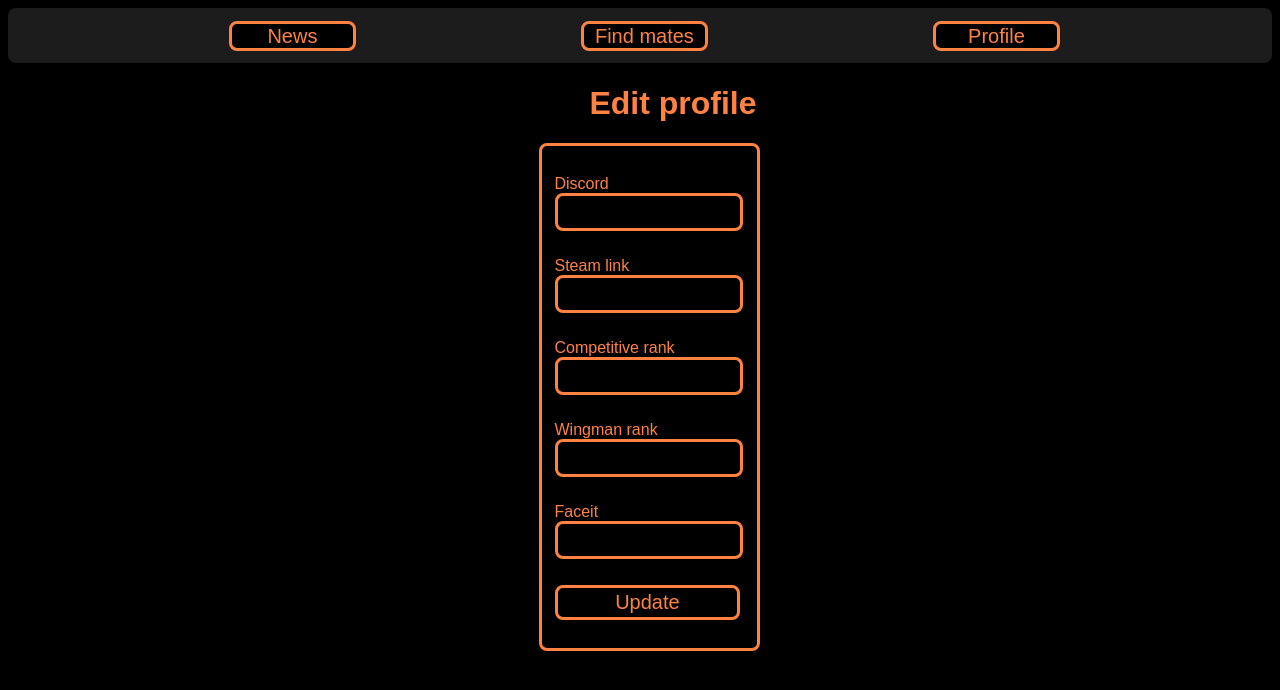
After one commit to ka1ju/FindMates, a Flask app: template templates/edit.html in a window 1280 px wide. The commit adds this page. Shown: the top 690 px of the page. Run offline with Flask 2, Linux system fonts and the light colour scheme; the template is opened without the code that fills it: values that come from a table or form of the project are taken from there, others are empty; some libraries are stand-ins or nearby versions.

Commit message:
Added much trash and changed something

```diff
--- a/forms/user.py
+++ b/forms/user.py
@@ -28,3 +28,12 @@ class NewsForm(FlaskForm):
     content = TextAreaField('Content', validators=[DataRequired()])
     photo = FileField('Image')
     submit = SubmitField('Add')
+
+
+class EditForm(FlaskForm):
+    discord = StringField('Discord', validators=[DataRequired()])
+    steam = StringField('Steam link', validators=[DataRequired()])
+    competitive_rank = StringField('Competitive rank', validators=[DataRequired()])
+    wingman_rank = StringField('Wingman rank', validators=[DataRequired()])
+    faceit = IntegerField('Faceit', validators=[DataRequired()])
+    submit = SubmitField('Update')
--- a/main.py
+++ b/main.py
@@ -4,7 +4,7 @@ from flask_login import LoginManager, login_user, current_user, logout_user
 from data import db_session
 from data.news import News
 from data.users import User
-from forms.user import LoginForm, NewsForm, RegisterForm
+from forms.user import LoginForm, NewsForm, RegisterForm, EditForm
 from werkzeug.utils import secure_filename
 
 app = Flask('__name__')
--- /dev/null
+++ b/templates/edit.html
@@ -0,0 +1,57 @@
+{% extends "base.html" %}
+
+{% block title %}
+<title>
+    Edit profile
+</title>
+{% endblock %}
+
+
+{% block content %}
+<h1 style="margin-left: 46%">Edit profile</h1>
+<form action="" method="get" class="full_register_form">
+    {{ form.hidden_tag() }}
+    <p>
+        {{ form.discord.label }}<br>
+        {{ form.discord(class="form-control login_inputs") }}<br>
+        {% for error in form.discord.errors %}
+            <p class="alert alert-danger" role="alert">
+                {{ error }}
+            </p>
+    {% endfor %}
+    <p>
+        {{ form.steam.label }}<br>
+        {{ form.steam(class="form-control login_inputs") }}<br>
+        {% for error in form.steam.errors %}
+            <p class="alert alert-danger" role="alert">
+                {{ error }}
+            </p>
+    {% endfor %}
+    <p>
+        {{ form.competitive_rank.label }}<br>
+        {{ form.competitive_rank(class="form-control login_inputs") }}<br>
+        {% for error in form.competitive_rank.errors %}
+            <p class="alert alert-danger" role="alert">
+                {{ error }}
+            </p>
+    {% endfor %}
+    <p>
+        {{ form.wingman_rank.label }}<br>
+        {{ form.wingman_rank(class="form-control login_inputs") }}<br>
+        {% for error in form.wingman_rank.errors %}
+            <p class="alert alert-danger" role="alert">
+                {{ error }}
+            </p>
+    {% endfor %}
+    <p>
+        {{ form.faceit.label }}<br>
+        {{ form.faceit(class="form-control login_inputs") }}<br>
+        {% for error in form.faceit.errors %}
+            <p class="alert alert-danger" role="alert">
+                {{ error }}
+            </p>
+    {% endfor %}
+    <p>{{ form.submit(type="submit", class="full_register_button") }}</p>
+    {{message}}
+</form>
+{% endblock %}
--- a/templates/find_mates.html
+++ b/templates/find_mates.html
@@ -7,7 +7,7 @@
 {% block content %}
 <h1 style="margin-left: 45.5%;">Find mates</h1>
 <table>
-<tr><th>Name</th><th>Competitive rank</th> <th>Wingman rank</th> <th>Faceit level</th><th>Discord</th><th style="background: black; border: 0;"></th></tr>
+<tr><th>Name</th><th>Competitive rank</th> <th>Wingman rank</th> <th>Faceit level</th><th>Discord</th><th>Steam link</th></tr>
         {% for user in  users%}
         <tr><td>{{user.username}}</td><td>{{user.competitive_rank}}</td><td>{{user.wingman_rank}}</td><td>{{user.faceit_level}}</td><td>{{user.discord}}</td><td><a class="table_button" href="{{user.steam}}" target="_blank">Steam</a></td></tr>
         {% endfor %}
```
Also changed, not shown: db/my-mates.sqlite, shirokoe-gory-lesa.jpg (added), static/img/2.png (added), static/img/3.png (added), test.jpg (added), 3 other files.
